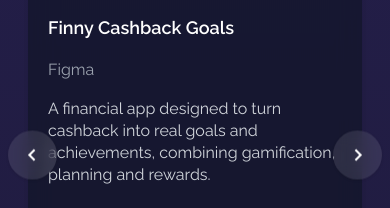
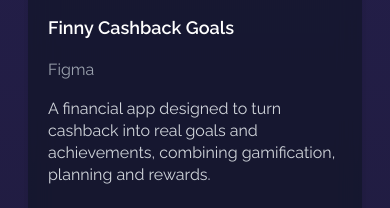
Before and after one commit to 7hayMuller/portifolio, a Next.js app: page / in a window 390 px wide. Shown: the part 1926-2134 px from the top of the page. Built offline with nearby package versions, Linux system fonts and the light colour scheme.

Commit message:
hidden swiper btn

```diff
--- a/src/components/Swipper.tsx
+++ b/src/components/Swipper.tsx
@@ -17,14 +17,14 @@
     <>
       <button
         ref={prevRef}
-        className="absolute left-2 top-1/2 -translate-y-1/2 z-10 rounded-full p-3 bg-white/10 backdrop-blur hover:bg-white/20 transition shadow flex "
+        className="absolute left-2 top-1/2 -translate-y-1/2 z-10 rounded-full p-3 bg-white/10 backdrop-blur hover:bg-white/20 transition shadow hidden lg:flex "
       >
         <BiChevronLeft size={25} color="#fff" />
       </button>
 
       <button
         ref={nextRef}
-        className="absolute right-2 top-1/2 -translate-y-1/2 z-10 rounded-full p-3 bg-white/10 backdrop-blur hover:bg-white/20 transition shadow flex"
+        className="absolute right-2 top-1/2 -translate-y-1/2 z-10 rounded-full p-3 bg-white/10 backdrop-blur hover:bg-white/20 transition shadow hidden lgflex"
       >
         <BiChevronRight size={25} color="#fff" />
       </button>
```
